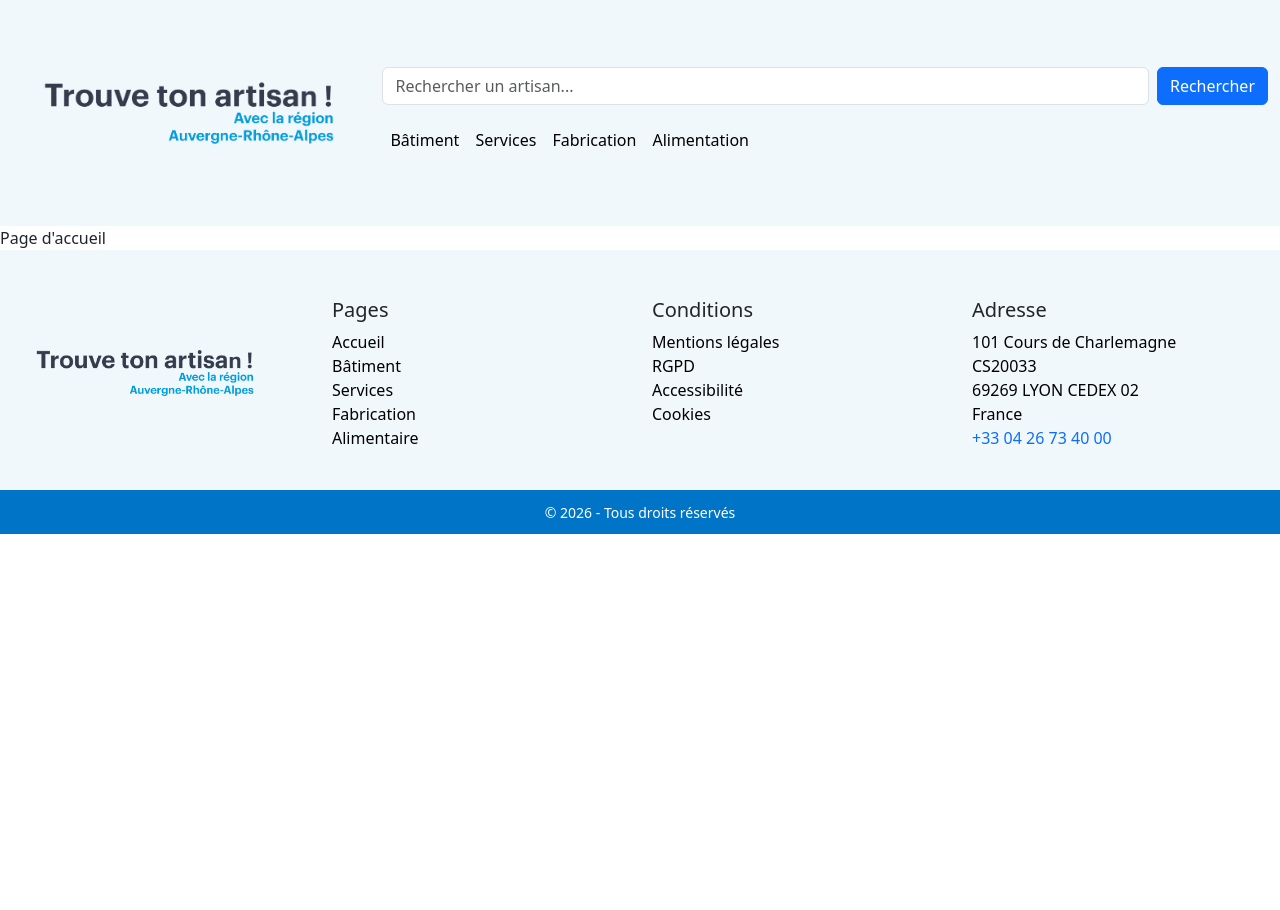
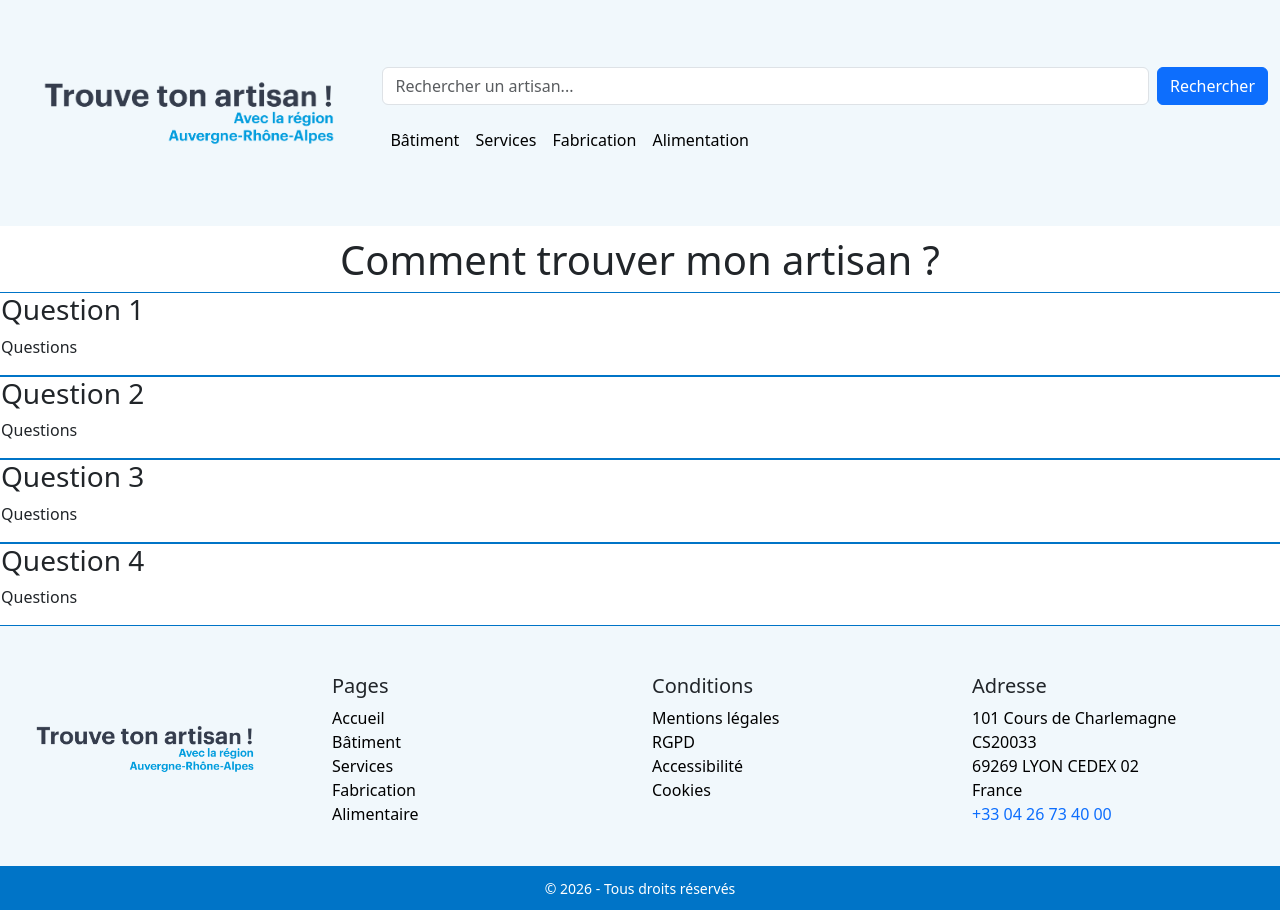
Before and after one commit to Dinid89/AMELIN_DAVID_DEVOIR_8_TTA, a React app in the folder frontend/: page / in a window 1280 px wide. Before the commit the page ends 800 px from the top, so only its background shows below. Built offline with nearby package versions, Linux system fonts and the light colour scheme; the HTML template or start-up script is replaced by a standard one.

Commit message:
commencement page accueil

```diff
--- a/frontend/src/components/Footer/Footer.jsx
+++ b/frontend/src/components/Footer/Footer.jsx
@@ -9,9 +9,7 @@ function Footer() {
 
           {/* Logo */}
           <div className="col-md-3 mb-4">
-            <Link to="/">
               <img src="/Logo.png" alt="Artisans Auvergne-Rhône-Alpes" className="img-fluid" style={{ maxHeight: "150px" }} />
-            </Link>
           </div>
 
           {/* Pages */}
--- a/frontend/src/components/Footer/Footer.scss
+++ b/frontend/src/components/Footer/Footer.scss
@@ -21,6 +21,9 @@ ul {
     font-weight: normal;
 }
 
+.footerLink:hover {
+    color: $color-secondary;
+}
 .droitReserved {
     text-align: center;
     background-color: $color-secondary;
--- a/frontend/src/pages/Home/Home.jsx
+++ b/frontend/src/pages/Home/Home.jsx
@@ -1,4 +1,51 @@
+import "./Home.scss"
+
 function Home() {
-  return <div>Page d'accueil</div>
+  return (
+    <>
+  <h1>Comment trouver mon artisan ?</h1>
+
+  <div className="row">
+
+  <div className="questionBox">
+    <div className="questionTitle">
+      <h3>Question 1</h3>
+    </div>
+    <div className="questionInside">
+      <p>Questions</p>
+    </div>
+  </div>
+
+  <div className="questionBox">
+    <div className="questionTitle">
+      <h3>Question 2</h3>
+    </div>
+    <div className="questionInside">
+      <p>Questions</p>
+    </div>
+  </div>
+
+  <div className="questionBox">
+    <div className="questionTitle">
+      <h3>Question 3</h3>
+    </div>
+    <div className="questionInside">
+      <p>Questions</p>
+    </div>
+  </div>
+
+  <div className="questionBox">
+    <div className="questionTitle">
+      <h3>Question 4</h3>
+    </div>
+    <div className="questionInside">
+      <p>Questions</p>
+    </div>
+  </div>
+
+  </div>
+  </>
+
+  )
 }
 export default Home
--- /dev/null
+++ b/frontend/src/pages/Home/Home.scss
@@ -0,0 +1,15 @@
+@use '../../styles/variables' as *;
+
+h1 {
+    text-align: center;
+    color: $color-secondary;
+    font-size: $font-size-xl;
+    padding-top: 10px;
+}
+
+.questionBox {
+    border: 1px solid;
+    border-color: $color-secondary;
+    width: 20%;
+    border-radius: 5px;
+}
```
Also changed, not shown: frontend/src/pages/Home/Home.module.scss (deleted).
